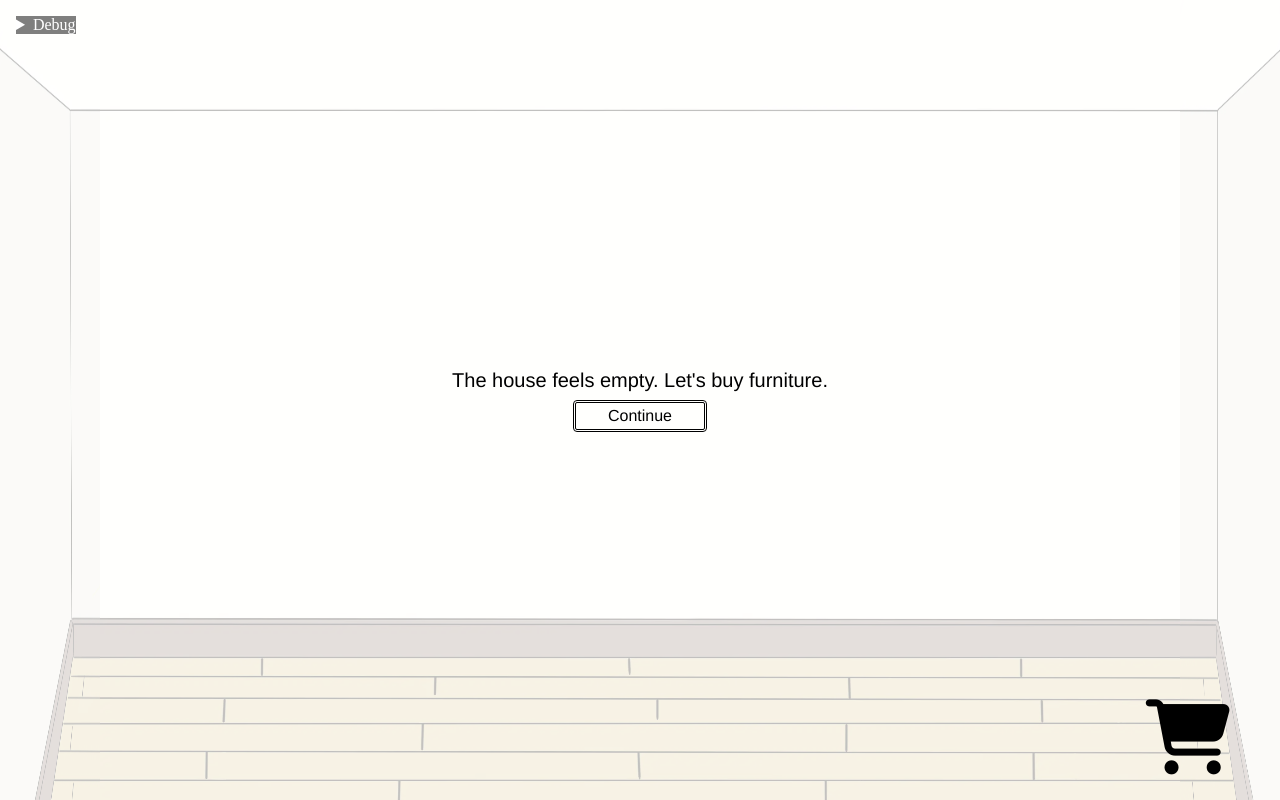
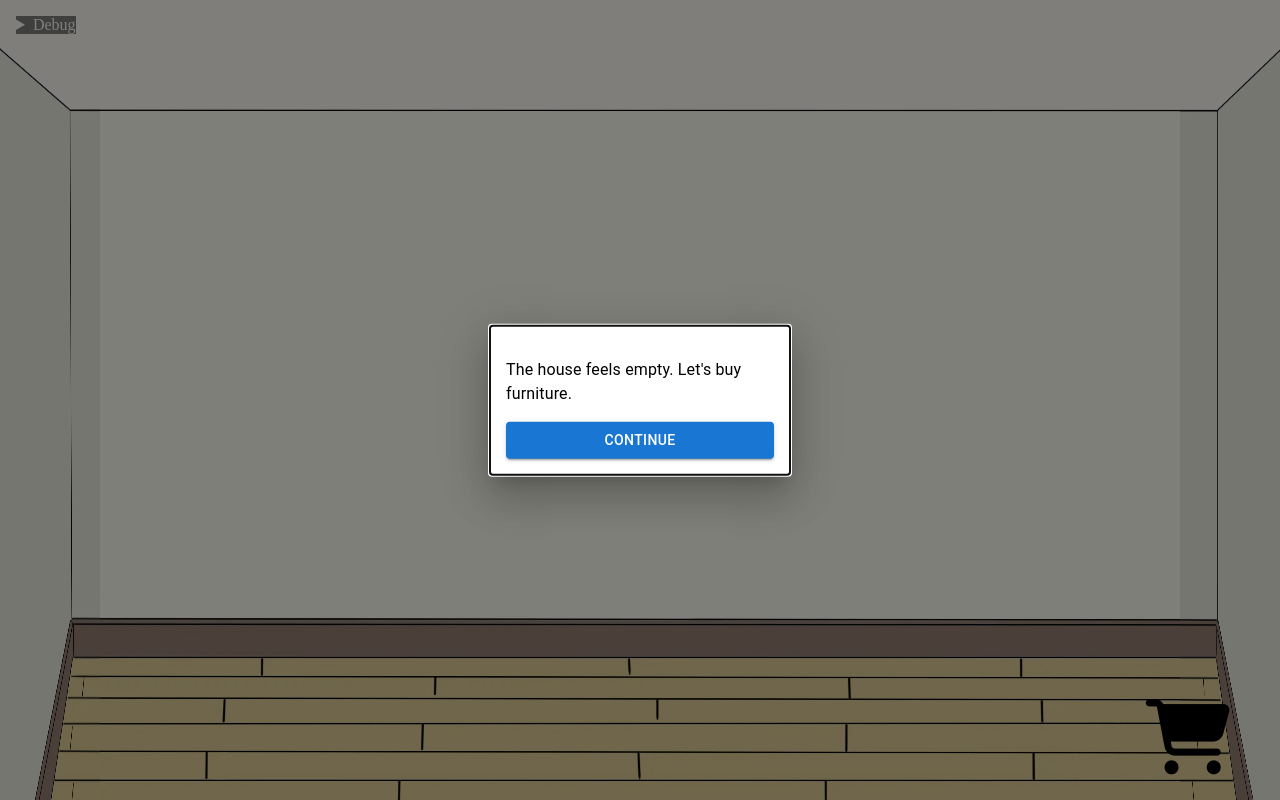
Before and after one commit to codyromano/blueprint, a React (Create React App) app: page / in a window 1280 px wide. Built offline with nearby package versions, Linux system fonts and the light colour scheme.

Commit message:
material-ui design system with pop-ups

```diff
--- a/package.json
+++ b/package.json
@@ -9,6 +9,9 @@
   ],
   "main": "src/index.tsx",
   "dependencies": {
+    "@emotion/react": "^11.11.4",
+    "@emotion/styled": "^11.11.5",
+    "@mui/material": "^5.15.17",
     "loader-utils": "3.2.1",
     "react": "18.2.0",
     "react-dom": "18.2.0",
--- a/src/screens/shared/PopUpNotice.tsx
+++ /dev/null
@@ -1,19 +0,0 @@
-import React from "react";
-import "./PopUpNotice.css";
-import GameState from "../../models/GameState";
-import PositionLayer from "./PositionLayer";
-
-export default function PopUpNotice({
-  message,
-  onContinue,
-}: {
-  message: GameState["messages"][number];
-  onContinue: () => void;
-}) {
-  return (
-    <div className="pop-up-notice">
-      <p className="typography-normal row">{message.messageContent}</p>
-      <button onClick={onContinue} className="form-button">Continue</button>
-    </div>
-  );
-}
--- a/src/screens/shared/PopUpNoticeContainer.tsx
+++ b/src/screens/shared/PopUpNoticeContainer.tsx
@@ -1,7 +1,7 @@
 import React from "react";
 import GameActions from "../../state/GameActions";
 import Markers from "../../models/Markers";
-import PopUpNotice from "./PopUpNotice";
+import PopUpNoticeV2 from "./PopUpNoticeV2";
 import GameContext from "../../state/GameStateProvider";
 import reduceGameState from "../../state/reduceGameState";
 import useFocalPoint from "../../utils/useFocalPoint";
@@ -11,21 +11,20 @@ const DURATION = 8000;
 export default function PopUpNoticeContainer() {
   const [game, setGame] = React.useContext(GameContext);
   const notice = game.messages.find((m) => !m.isDismissed);
-  const messageDisplayTimeRef = React.useRef<Partial<Record<string, number>>>({});
-  const {setFocalPoint} = useFocalPoint();
+  const { setFocalPoint } = useFocalPoint();
 
   const onContinue = () => {
     setGame((state) => {
-      const newState = { ...state };;
+      const newState = { ...state };
       const message = newState.messages.find((m) => m.id === notice?.id);
-      if (message  == null) {
+      if (message == null) {
         throw new Error("message not found");
       }
 
       message.isDismissed = true;
 
-      if (message.id === 'LEARN_TO_BUY_FURNITURE') {
-        setFocalPoint('OPEN_BUY_FURNITURE_MENU_BUTTON');
+      if (message.id === "LEARN_TO_BUY_FURNITURE") {
+        setFocalPoint("OPEN_BUY_FURNITURE_MENU_BUTTON");
       }
 
       return newState;
@@ -33,6 +32,24 @@ export default function PopUpNoticeContainer() {
   };
 
   return notice == null ? null : (
-    <PopUpNotice onContinue={onContinue} message={notice} />
+    <PopUpNoticeV2
+      onContinue={onContinue}
+      open={notice != null}
+      onClose={() => {}}
+      title=""
+      description={notice.messageContent}
+      buttonText="Continue"
+    />
   );
 }
+
+/*
+interface PopUpNoticeProps {
+  open: boolean;
+  onClose: () => void;
+  onContinue: () => void;
+  title: string;
+  description: string;
+  buttonText: string;
+}
+*/
--- /dev/null
+++ b/src/screens/shared/PopUpNoticeV2.tsx
@@ -0,0 +1,60 @@
+import React from "react";
+import { Button, Modal, Box, Typography } from "@mui/material";
+
+interface PopUpNoticeProps {
+  open: boolean;
+  onClose: () => void;
+  onContinue: () => void;
+  title: string;
+  description: string;
+  buttonText: string;
+}
+
+const PopUpNotice: React.FC<PopUpNoticeProps> = ({
+  open,
+  onClose,
+  onContinue,
+  title,
+  description,
+  buttonText,
+}) => {
+  const modalStyle = {
+    position: "absolute",
+    top: "50%",
+    left: "50%",
+    transform: "translate(-50%, -50%)",
+    width: 300,
+    bgcolor: "background.paper",
+    boxShadow: 24,
+    p: 2,
+  };
+
+  return (
+    <Modal
+      open={open}
+      onClose={onClose}
+      aria-labelledby="modal-title"
+      aria-describedby="modal-description"
+    >
+      <Box sx={modalStyle}>
+        <Typography variant="h6" component="h2" id="modal-title">
+          {title}
+        </Typography>
+        <Typography id="modal-description" mt={2}>
+          {description}
+        </Typography>
+        <Button
+          fullWidth
+          style={{ marginTop: "16px" }}
+          variant="contained"
+          color="primary"
+          onClick={onContinue}
+        >
+          {buttonText}
+        </Button>
+      </Box>
+    </Modal>
+  );
+};
+
+export default PopUpNotice;
```
Also changed, not shown: 2 other files (tests, documents, lock files or other folders).
